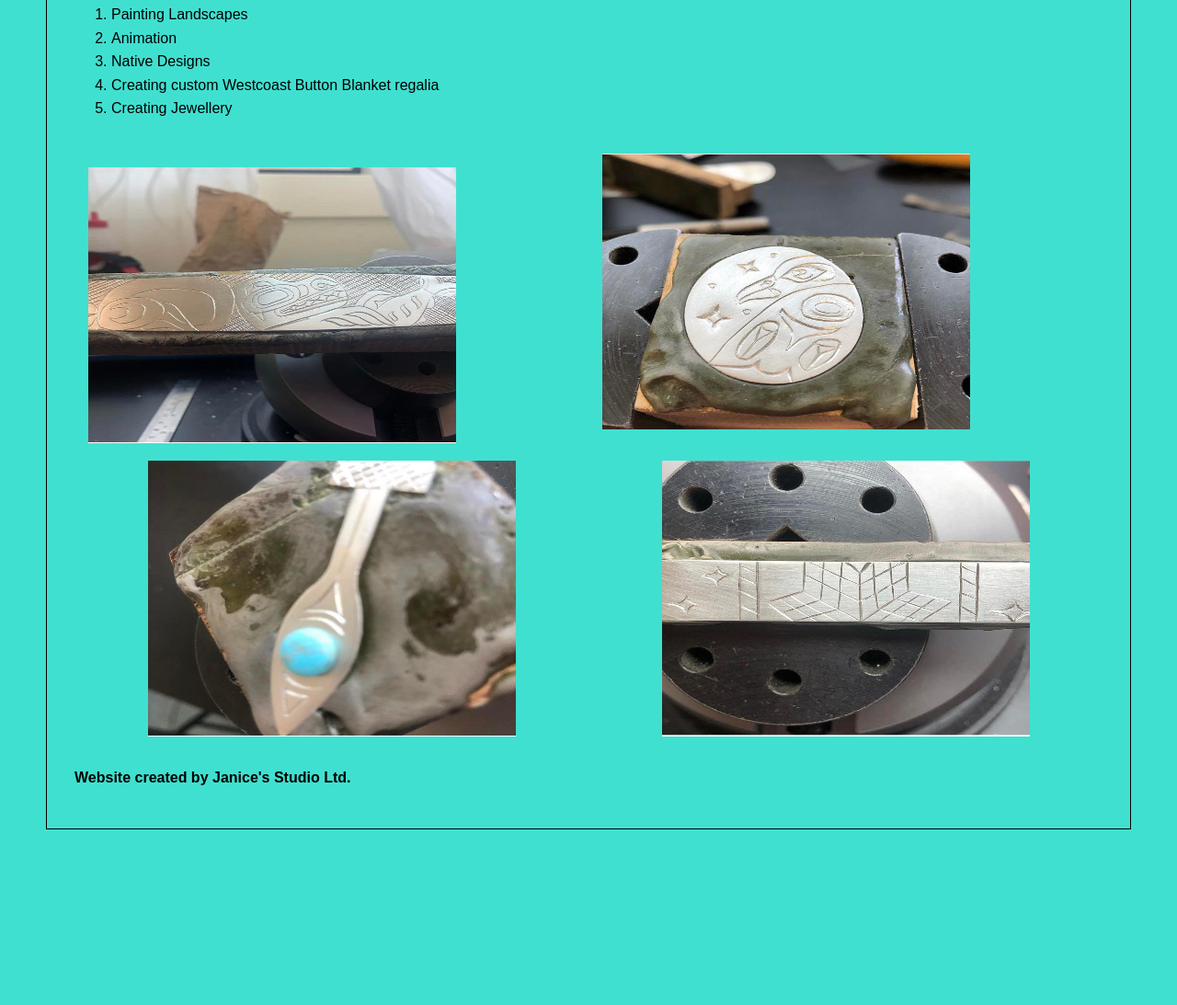
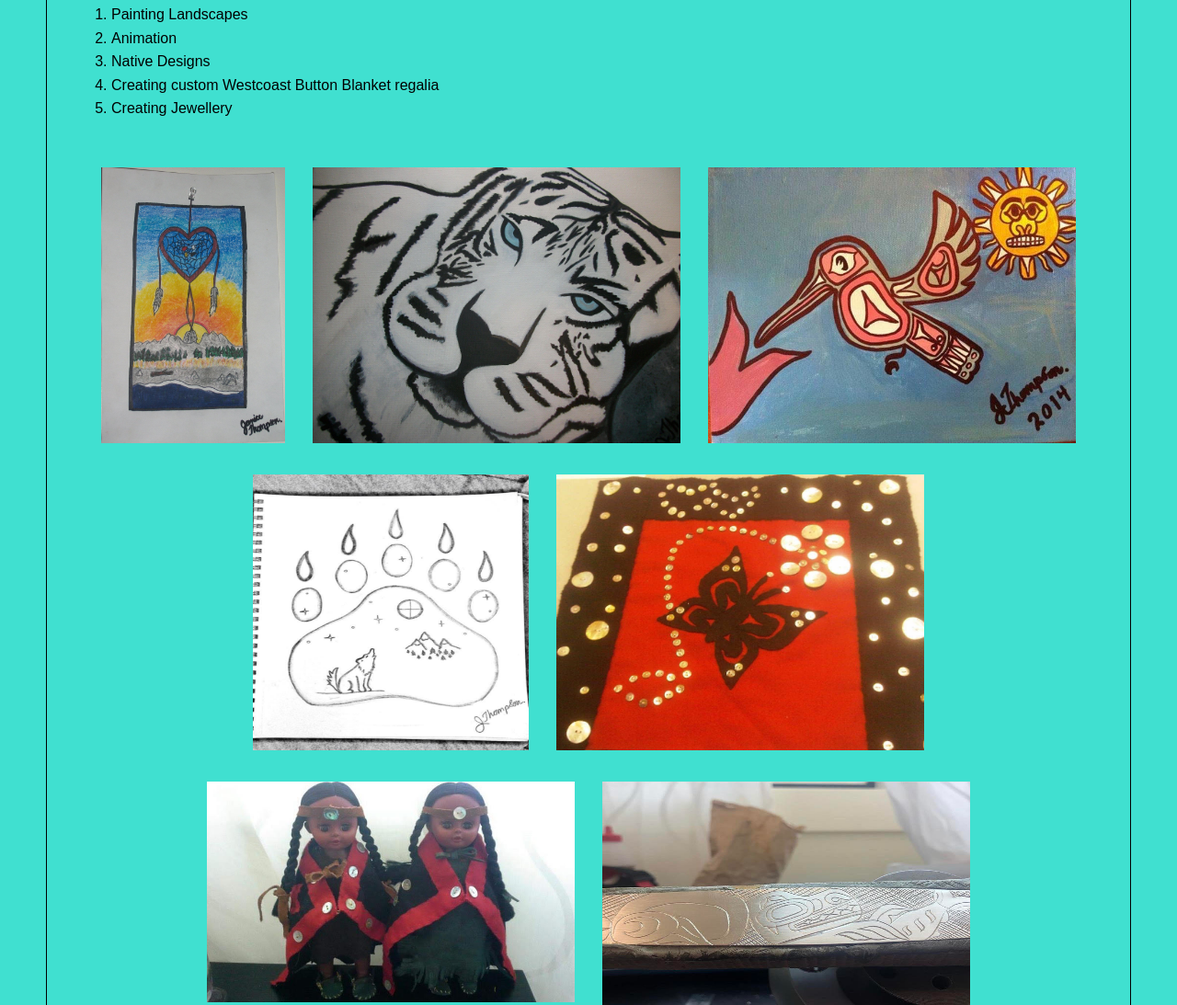
Before and after one commit to jthompson732/Janices-Studio, a plain HTML site: page index.html in a window 1280 px wide. Shown: the part 1974-3067 px from the top of the page at 92% size. Before the commit the page ends 2926 px from the top, so only its background shows below. Drawn offline with Linux system fonts and the light colour scheme; a web font is replaced by a local one.

Commit message:
newest
here

```diff
--- a/index.html
+++ b/index.html
@@ -78,6 +78,49 @@ height"300" />
 </section>
 
 <section class="AllImages">
+
+  <div class="class">
+    <img src="Images/dreamcatcher.jpg"
+    alt="photo of a dreamcatcher"
+    width="200"
+    height="300" />
+  </div>
+
+  <div class="class">
+    <img src="Images/tiger.jpg"
+    alt="photo of a tiger"
+    width="400"
+    height="300" />
+  </div>
+
+  <div class="class">
+    <img src="Images/hummingbird.jpg"
+    alt="photo of a hummingbird"
+    width="400"
+    height="300" />
+  </div>
+
+  <div class="class">
+    <img src="Images/crest.jpg"
+    alt="photo of a crest"
+    width="300"
+    height="300" />
+  </div>
+
+  <div class="class">
+    <img src="Images/miniblanket.jpg"
+    alt="photo of a miniblanket"
+    width="400"
+    height="300" />
+  </div>
+
+  <div class="class">
+    <img src="Images/dolls.jpg"
+    alt="photo of a dolls"
+    width="400"
+    height"300" />
+  </div>
+
   <div class="class">
     <img src="Images/bear.jpg"
     alt="photo of a bear"
@@ -85,14 +128,14 @@ height"300" />
     height="300" />
   </div>
 
-  <div class="AllImages">
+  <div class="class">
     <img src="Images/eagle.jpg"
     alt="photo of a eagle"
     width="400"
     height="300" />
   </div>
 
-  <div class="AllImages">
+  <div class="class">
     <img src="Images/paddle.jpg"
     alt="photo of a paddle"
     width="400"
```
